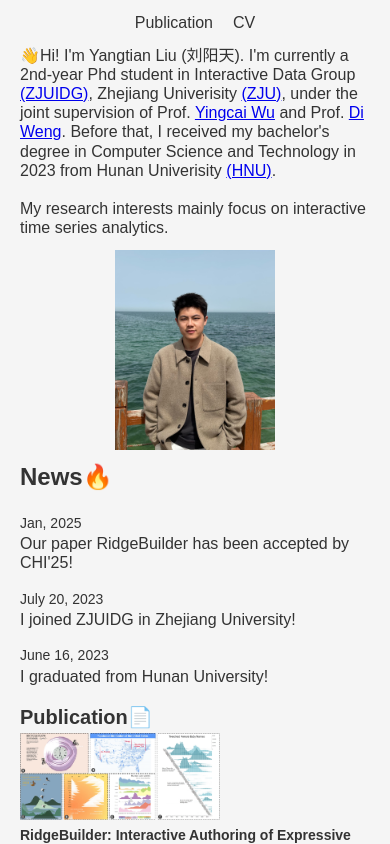
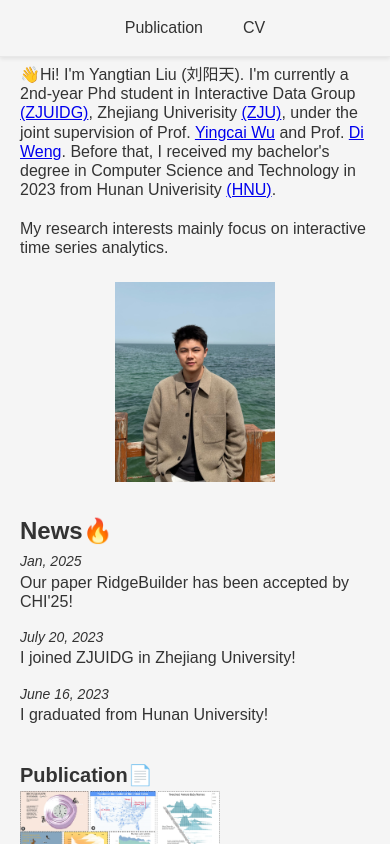
Before and after one commit to SunskyLau/SunskyLau.github.io, a React (Vite) app: page / in a window 390 px wide. Shown: the top 844 px of the page. Built offline with nearby package versions, Linux system fonts and the light colour scheme.

Commit message:
refactor: 更新样式以增强导航和内容布局的可读性与响应性

```diff
--- a/src/App.css
+++ b/src/App.css
@@ -14,6 +14,7 @@ body {
   background-color: #f5f5f5;
   width: 100%;
   overflow-x: hidden;
+  padding-top: 50px; /* 为固定导航栏预留空间 */
 }
 
 /* ======================
@@ -23,6 +24,15 @@ body {
   width: 100%;
   display: flex;
   justify-content: center;
+  position: fixed;
+  top: 0;
+  left: 0;
+  background-color: rgba(245, 245, 245, 0.95); /* 半透明背景 */
+  box-shadow: 0 2px 4px rgba(0, 0, 0, 0.08);
+  z-index: 1000;
+  backdrop-filter: blur(5px); /* 背景模糊效果，增强可读性 */
+  -webkit-backdrop-filter: blur(5px); /* Safari 支持 */
+  border-bottom: 1px solid rgba(0, 0, 0, 0.05); /* 微妙的边框 */
 }
 
 /* ======================
@@ -37,6 +47,7 @@ body {
   gap: 15px;
   align-items: flex-start;
   padding: 0 20px; /* 统一所有设备的左右空白 */
+  margin-top: 20px; /* 页面顶部间距 */
 }
 
 /* 内容区域比例 */
@@ -78,25 +89,25 @@ body {
     gap: 0;
     align-items: center;
     padding: 0 20px; /* 与桌面版保持一致的左右空白 */
+    margin-top: 15px; /* 为固定导航栏留出空间 */
   }
 
   /* 直接组件样式 */
   #App > * {
     width: 100%;
     padding: 0;
-    margin-bottom: 10px;
+    margin-bottom: 20px;
     flex: auto; /* 重置flex比例 */
   }
 
   /* 移动设备下News面板特有样式 */
   #news-panel {
-    min-height: auto;
     width: 100%;
     margin: 10px 0;
   }
 
   /* 出版物组件在移动设备下的样式 */
   #App > :nth-child(3) {
-    margin-bottom: 15px;
+    margin-bottom: 20px;
   }
 }
--- a/src/components/MainContent/index.css
+++ b/src/components/MainContent/index.css
@@ -3,7 +3,6 @@
 ====================== */
 #main-content {
   /* background-color: aqua; */
-  min-height: 100vh; /* 最小高度为视口高度 */
   position: relative;
   flex-shrink: 0; /* 防止压缩 */
   padding: 0;
@@ -16,10 +15,10 @@
 #profile-container {
   display: flex;
   flex-direction: row;
-  gap: 5px; /* 减少元素之间的间距 */
+  gap: 10px; /* 减少元素之间的间距 */
   align-items: flex-start; /* 从顶部对齐 */
   flex-wrap: wrap; /* 在小屏幕上允许换行 */
-  margin-bottom: 5px; /* 进一步减小底部间距，使布局更紧凑 */
+  margin-bottom: 20px; /* 进一步减小底部间距，使布局更紧凑 */
 }
 
 /* ======================
@@ -43,12 +42,23 @@
   display: flex;
   flex-direction: row;
   align-items: flex-start;
+  gap: 15px;
+  margin-bottom: 15px;
 }
 
 .publication-info {
   flex: 1; /* 让文本占据剩余空间 */
   font-size: 14px;
   line-height: 1.2;
+}
+
+#publication-container {
+  margin-top: 20px;
+}
+
+.teaser img {
+  max-width: 100%;
+  height: auto;
 }
 
 /* ======================
@@ -59,7 +69,6 @@
   #main-content {
     width: 100%;
     max-width: 100%;
-    min-height: auto;
     padding: 0;
     margin-top: 5px;
   }
@@ -69,19 +78,19 @@
     flex-direction: column;
     align-items: center;
     width: 100%;
-    margin: 0;
+    margin: 0 0 15px 0;
     padding: 0;
   }
 
   /* 个人资料文本 */
   #profile-container .text {
     width: 100%;
-    margin-bottom: 5px;
+    margin-bottom: 15px;
   }
 
   /* 头像样式 */
   #avatar {
-    margin: 3px auto 8px auto;
+    margin: 0 auto 15px auto;
     display: block;
   }
 
@@ -89,5 +98,11 @@
   .publication-item {
     flex-direction: column;
     width: 100%;
+    gap: 10px;
+  }
+
+  .teaser {
+    text-align: center;
+    margin-bottom: 10px;
   }
 }
--- a/src/components/NavigationPanel/index.css
+++ b/src/components/NavigationPanel/index.css
@@ -13,6 +13,9 @@
   flex-wrap: wrap;        /* 允许在小屏幕上换行 */
   max-width: 1200px;      /* 与App容器保持一致的最大宽度 */
   margin: 0 auto;          /* 水平居中 */
+  z-index: 1000;          /* 确保导航面板在其他元素之上 */
+  background-color: transparent; /* 透明背景 */
+  transition: all 0.3s ease; /* 平滑过渡效果 */
 }
 
 /* ======================
@@ -23,6 +26,7 @@
   font-weight: 500;
   cursor: pointer;        /* 鼠标悬停时显示手型 */
   transition: color 0.3s; /* 添加颜色过渡效果 */
+  padding: 5px 10px;      /* 增加点击区域 */
 }
 
 .nav-item:hover {
--- a/src/components/NewsPanel/index.css
+++ b/src/components/NewsPanel/index.css
@@ -6,7 +6,6 @@
   width: 100%;
   height: auto;
   flex-shrink: 0;
-  min-height: 100vh;
   overflow-wrap: break-word;
   word-wrap: break-word;
 }
@@ -18,10 +17,6 @@
   margin: 0 0 12px 0;
 }
 
-.news-list {
-  margin-top: 8px;
-}
-
 /* ======================
    移动设备布局 (≤ 1000px)
 ====================== */
@@ -29,7 +24,6 @@
   /* 新闻面板 */
   #news-panel {
     width: 100%;
-    min-height: auto;
     margin: 0;
     box-sizing: border-box;
   }
@@ -37,7 +31,6 @@
   /* 标题 */
   #news-panel .title {
     display: block;
-    margin-bottom: 15px;
     text-align: left;
     width: 100%;
     font-size: 24px;
--- a/src/components/NewsPanel/index.tsx
+++ b/src/components/NewsPanel/index.tsx
@@ -27,7 +27,7 @@ function NewsPanel() {
       <div className="news-list">
         {newsItems.map((item, index) => (
           <div className="news-item" key={index}>
-            <div className="date">{item.date}</div>
+            <div className="date"><i>{item.date}</i></div>
             <div className="text">{item.text}</div>
           </div>
         ))}
```
